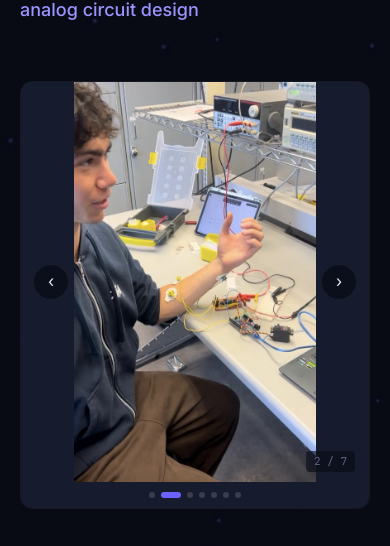
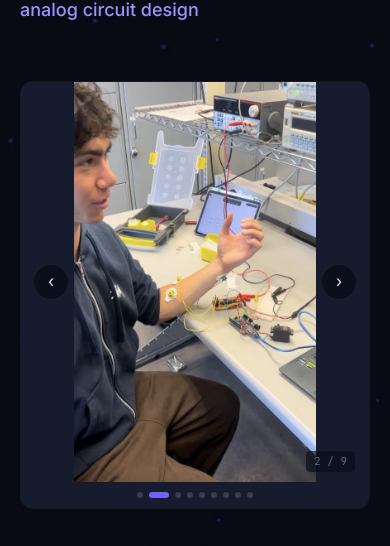
Before and after one commit to Owenkim2006/portfolio, a Next.js app: page /projects/emg-prosthetic in a window 390 px wide. Shown: the part 281-827 px from the top of the page. Built offline with nearby package versions, Linux system fonts and the light colour scheme.

Commit message:
final deploy — bio, photo, compressed images, navbar mobile fix

```diff
--- a/src/components/layout/Navbar.tsx
+++ b/src/components/layout/Navbar.tsx
@@ -72,15 +72,16 @@ export default function Navbar() {
           OK.
         </a>
 
-        <div className="flex items-center gap-3 sm:gap-8">
+        <div style={{ display: 'flex', alignItems: 'center', gap: 32 }}>
+          <div className="hidden md:flex" style={{ alignItems: 'center', gap: 32 }}>
             {NAV.map((n) => {
               const isActive = activeSection === n.id;
               return (
                 <a
                   key={n.href}
                   href={n.href}
-                className="text-[11px] tracking-normal sm:text-sm"
                   style={{
+                    fontSize: '0.875rem',
                     color: isActive ? 'var(--accent-light)' : 'var(--text-secondary)',
                     textDecoration: 'none',
                     transition: 'color 150ms ease',
@@ -93,17 +94,20 @@ export default function Navbar() {
                 </a>
               );
             })}
+          </div>
 
           <a
             href={RESUME_HREF}
             target="_blank"
             rel="noopener noreferrer"
-            className="text-[11px] px-2 py-1 sm:text-[13px] sm:px-3 sm:py-[5px]"
+            className="hidden md:block"
             style={{
+              fontSize: 13,
               color: 'var(--text-secondary)',
               textDecoration: 'none',
               fontFamily: 'var(--font-mono)',
               border: '1px solid var(--border)',
+              padding: '5px 12px',
               borderRadius: 6,
               whiteSpace: 'nowrap',
               transition: 'all 150ms ease',
--- a/src/components/sections/About.tsx
+++ b/src/components/sections/About.tsx
@@ -87,7 +87,7 @@ export default function About() {
                 lineHeight: 1.75,
                 margin: 0,
               }}>
-                I'm a Biomedical Engineering student at the University of Waterloo who likes building things, from a custom PCB for an EMG-controlled prosthetic hand to a wearable PPG sensor for tracking heart rate on a run. Right now I'm doing an R&D co-op at SickKids working on pediatric neural modulation tech, and I'm generally chasing the intersection of hardware, sensors, and AI, aiming to eventually build real, shipped products in neurotech and medical devices. Off the clock, you'll usually find me playing volleyball, basketball, or ultimate frisbee!
+                I'm a Biomedical Engineering student at the University of Waterloo who is eager to join the wearable device and neurotech fields. Right now I'm doing an R&D co-op at SickKids working on pediatric neuromodulation tech, and I'm generally chasing the intersection of hardware, sensors, and AI, aiming to eventually build real, shipped products. Off the clock, you'll usually find me playing volleyball, basketball, or ultimate frisbee!
               </p>
             </div>
 
--- a/src/components/sections/Hero.tsx
+++ b/src/components/sections/Hero.tsx
@@ -62,37 +62,18 @@ export default function Hero() {
             pointer-events:none. */}
         <motion.div style={{ opacity: textOpacity, y: textY, position: 'relative', zIndex: 10, pointerEvents: 'auto' }}>
 
-          {/* Section label */}
-          <motion.span
-            initial={{ opacity: 0, y: 16 }}
-            animate={{ opacity: 1, y: 0 }}
-            transition={{ duration: 0.55, ease: EASE, delay: 0.1 }}
-            style={{
-              fontFamily: 'var(--font-mono)',
-              fontSize: 11,
-              letterSpacing: '0.12em',
-              textTransform: 'uppercase',
-              color: 'var(--accent-light)',
-              marginBottom: 12,
-              display: 'inline-block',
-            }}
-          >
-            Home
-          </motion.span>
-
           {/* Name */}
           <motion.h1
             initial={{ opacity: 0, y: 16 }}
             animate={{ opacity: 1, y: 0 }}
             transition={{ duration: 0.55, ease: EASE, delay: 0.2 }}
             style={{
-              fontSize: 'clamp(1.6rem, 3vw, 2.4rem)',
-              fontWeight: 500,
+              fontSize: 'clamp(3.2rem, 8vw, 6.5rem)',
+              fontWeight: 600,
               color: 'var(--text-primary)',
-              letterSpacing: '-0.02em',
-              lineHeight: 1.2,
+              letterSpacing: '-0.03em',
+              lineHeight: 1.05,
               marginBottom: 0,
-              marginTop: 8,
             }}
           >
             Owen Kim
@@ -113,7 +94,7 @@ export default function Hero() {
           >
             Biomedical Engineering student at the University of Waterloo,
             building wearable systems, medical devices, and machine learning
-            models — translating research into systems that improve quality
+            models, translating research into systems that improve quality
             of life.
           </motion.p>
 
--- a/src/data/projects.ts
+++ b/src/data/projects.ts
@@ -20,13 +20,17 @@ export const projects: Project[] = [
     featured: true,
     images: [
       '/images/projects/emg2.png',
-      '/images/projects/emg3.PNG',
-      '/images/projects/emg4.PNG',
-      '/images/projects/emg5.jpg',
-      '/images/projects/emg6.jpg',
-      '/images/projects/emg7.jpg',
+      '/images/projects/emg3.png',
+      '/images/projects/emg4.png',
+      '/images/projects/emg5.png',
+      '/images/projects/emg6.png',
+      '/images/projects/emg7.png',
       '/images/projects/emg8.png',
+      '/images/projects/emg9.png',
+      '/images/projects/emg10.png',
     ],
+    // TODO: compress emg1.gif — currently 84MB, target under 5MB
+    // Use ezgif.com/optimize to reduce file size
     gif: '/images/projects/emg1.gif',
     thumbnail: '/images/projects/emg1.gif',
     links: [
@@ -117,8 +121,8 @@ export const projects: Project[] = [
     'Built with OpenCV, dlib 68-point facial landmark model, and NumPy',
   ],
   featured: false,
-  thumbnail: '/images/projects/stroke1.JPG',
-  images: ['/images/projects/stroke1.JPG'],
+  thumbnail: '/images/projects/stroke1.png',
+  images: ['/images/projects/stroke1.png'],
   links: [
     {
       label: 'GitHub',
@@ -146,10 +150,10 @@ export const projects: Project[] = [
       'Accommodates a range of motor abilities and cerebral palsy presentations',
     ],
     featured: false,
-    thumbnail: '/images/projects/kids1.PNG',
+    thumbnail: '/images/projects/kids1.png',
     images: [
-      '/images/projects/kids1.PNG',
-      '/images/projects/kids2.PNG',
+      '/images/projects/kids1.png',
+      '/images/projects/kids2.png',
     ],
     links: [
       {
```
Lines whose indentation alone changed are shown as unchanged.
